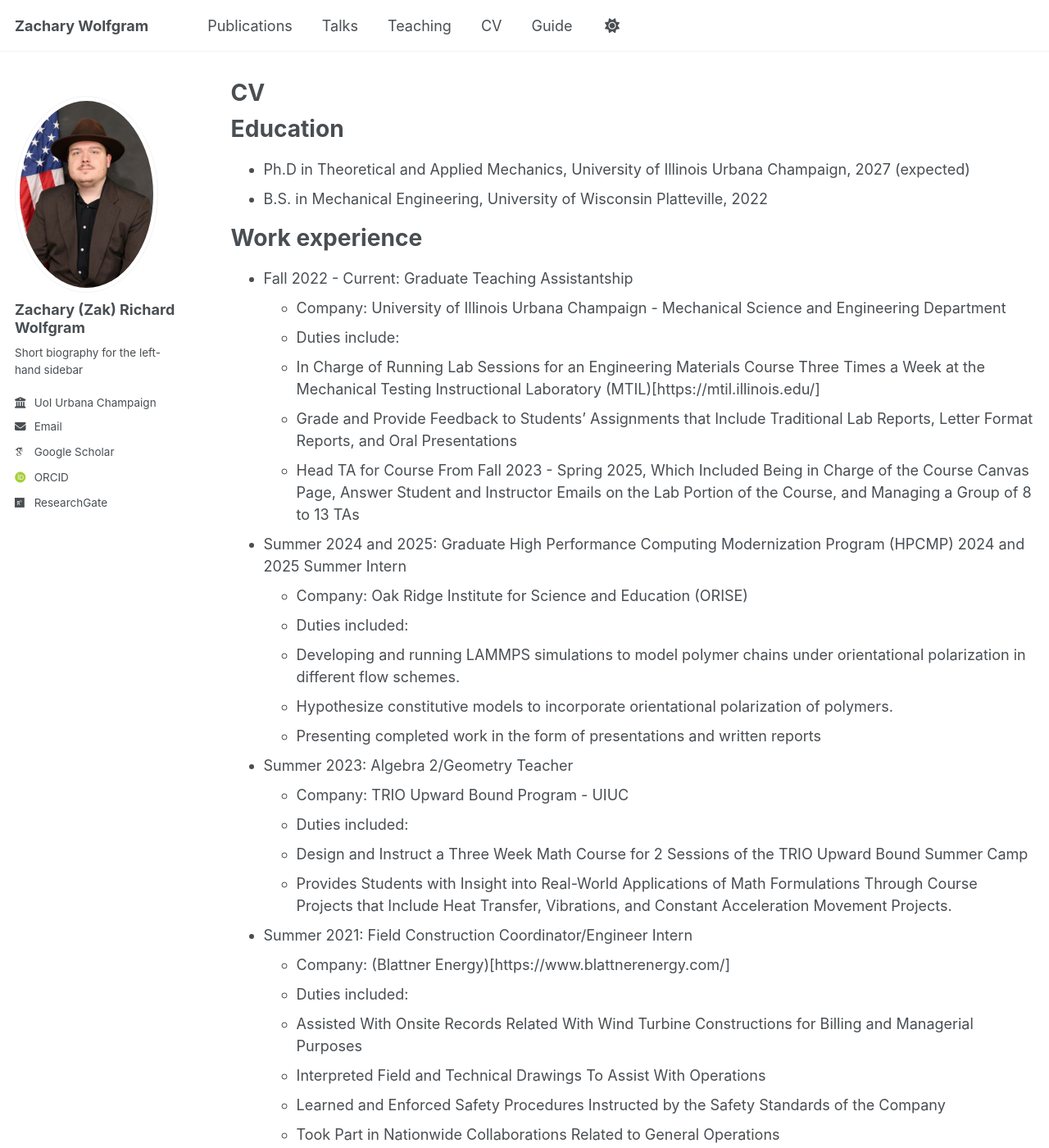
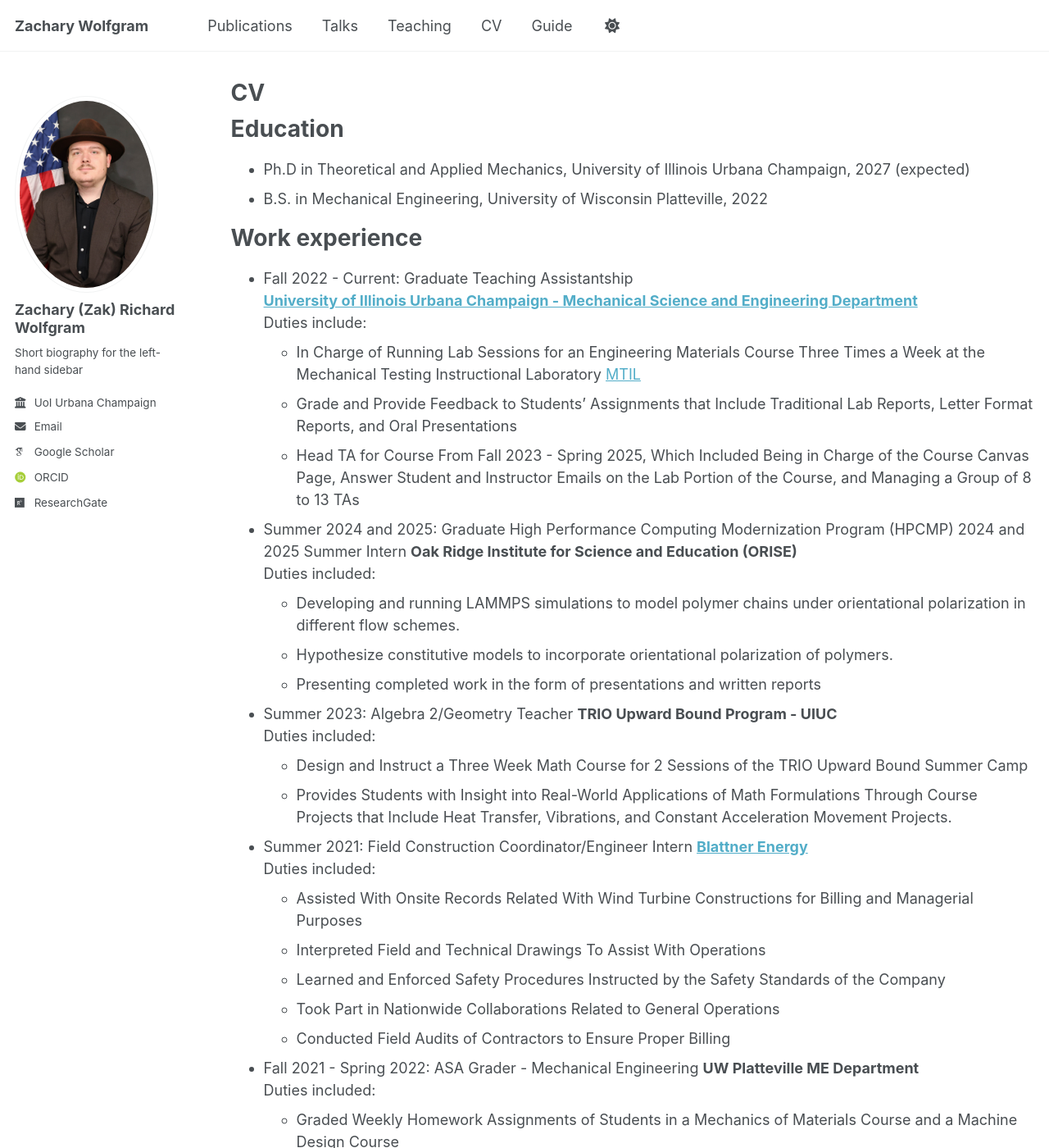
Before and after one commit to ZWolfgram/Zwolfgram.github.io, a Jekyll site: the page built from _pages/cv.md, in a window 1280 px wide and 1400 px high. Shown: the whole window at 82% size. Built offline with Jekyll 4.4.1, drawn with Linux system fonts in a browser that asks for light colours; some web fonts are replaced; some of the changed text lies outside the part shown.

Commit message:
Update cv.md

```diff
--- a/_pages/cv.md
+++ b/_pages/cv.md
@@ -16,29 +16,30 @@ Education
 
 Work experience
 ======
-* Fall 2022 - Current: Graduate Teaching Assistantship
-  * Company: University of Illinois Urbana Champaign - Mechanical Science and Engineering Department
-  * Duties include:
-  * In Charge of Running Lab Sessions for an Engineering Materials Course Three Times a Week at the Mechanical Testing Instructional Laboratory (MTIL)[https://mtil.illinois.edu/]
+* Fall 2022 - Current: Graduate Teaching Assistantship\
+**[University of Illinois Urbana Champaign - Mechanical Science and Engineering Department](https://mechse.illinois.edu)**
+\
+Duties include:
+  * In Charge of Running Lab Sessions for an Engineering Materials Course Three Times a Week at the Mechanical Testing Instructional Laboratory [MTIL](https://mtil.illinois.edu/)
   * Grade and Provide Feedback to Students' Assignments that Include Traditional Lab Reports, Letter Format Reports, and Oral Presentations
   * Head TA for Course From Fall 2023 - Spring 2025, Which Included Being in Charge of the Course Canvas Page, Answer Student and Instructor Emails on the Lab Portion of the Course, and Managing a Group of 8 to 13 TAs
 
 * Summer 2024 and 2025: Graduate High Performance Computing Modernization Program (HPCMP) 2024 and 2025 Summer Intern
-  * Company: Oak Ridge Institute for Science and Education (ORISE)
-  * Duties included:
+  **Oak Ridge Institute for Science and Education (ORISE)**\
+  Duties included:
   * Developing and running LAMMPS simulations to model polymer chains under orientational polarization in different flow schemes.
   * Hypothesize constitutive models to incorporate orientational polarization of polymers.
   * Presenting completed work in the form of presentations and written reports
 
 * Summer 2023: Algebra 2/Geometry Teacher
-  * Company: TRIO Upward Bound Program - UIUC
-  * Duties included:
+  **TRIO Upward Bound Program - UIUC**\
+  Duties included:
   * Design and Instruct a Three Week Math Course for 2 Sessions of the TRIO Upward Bound Summer Camp
   * Provides Students with Insight into Real-World Applications of Math Formulations Through Course Projects that Include Heat Transfer, Vibrations, and Constant Acceleration Movement Projects.
 
 * Summer 2021: Field Construction Coordinator/Engineer Intern
-  * Company: (Blattner Energy)[https://www.blattnerenergy.com/]
-  * Duties included:
+  **[Blattner Energy](https://www.blattnerenergy.com/)**\
+  Duties included:
   * Assisted With Onsite Records Related With Wind Turbine Constructions for Billing and Managerial Purposes
   * Interpreted Field and Technical Drawings To Assist With Operations
   * Learned and Enforced Safety Procedures Instructed by the Safety Standards of the Company
@@ -46,27 +47,27 @@ Work experience
   * Conducted Field Audits of Contractors to Ensure Proper Billing
 
 * Fall 2021 - Spring 2022: ASA Grader - Mechanical Engineering
-  * Company: UW Platteville ME Department
-  * Duties included:
+  **UW Platteville ME Department**\
+  Duties included:
   * Graded Weekly Homework Assignments of Students in a Mechanics of Materials Course and a Machine Design Course
   * Kept a Times Log of Hours Worked and Inserted Grades into Canvas
 
 * Fall 2018 - Spring 2022: Student Food Service Manager
-  * Company: UW Platteville Food Service
-  * Duties included:
+  **UW Platteville Food Service**\
+  Duties included:
   * Managed Bridgeway Stations Workers Through Training, Proper Serving and Health Safety, and Cleaning of Facility
   * Wrote and Implemented a Training Workbook to Assist With Further Training of New Managers and Employees
   * Helped with Tri-Weekly Truck Deliveries and Storage Management
 
 * Summer 2018 - 2022: Groundskeeper
-  * Company: UW Platteville Food Service
-  * Duties included:
+  **UW Platteville Food Service**\
+  Duties included:
   * Assist With Mowing, General Outside Care of a Private School Campus, and Furniture Moving
   * Minor Maintenance Experience With Plumbing and Woodwork
 
 * Fall 2015 - Spring 2021: Grocery Manager
-  * Company: The Market at Beaver Dam (Formerly Known as Rechek's Food Pride)
-  * Duties included:
+  **The Market at Beaver Dam (Formerly Known as Rechek's Food Pride)**\
+  Duties included:
   * Assist With Customer Service, Answering Questions, Helping with Groceries, and Sending Customer Queries to Upper Management
   * Managed Logistics of Grocery Stock During Truck Deliveries
   * Trained and Assisted New Employees With Job-Related Tasks
```
